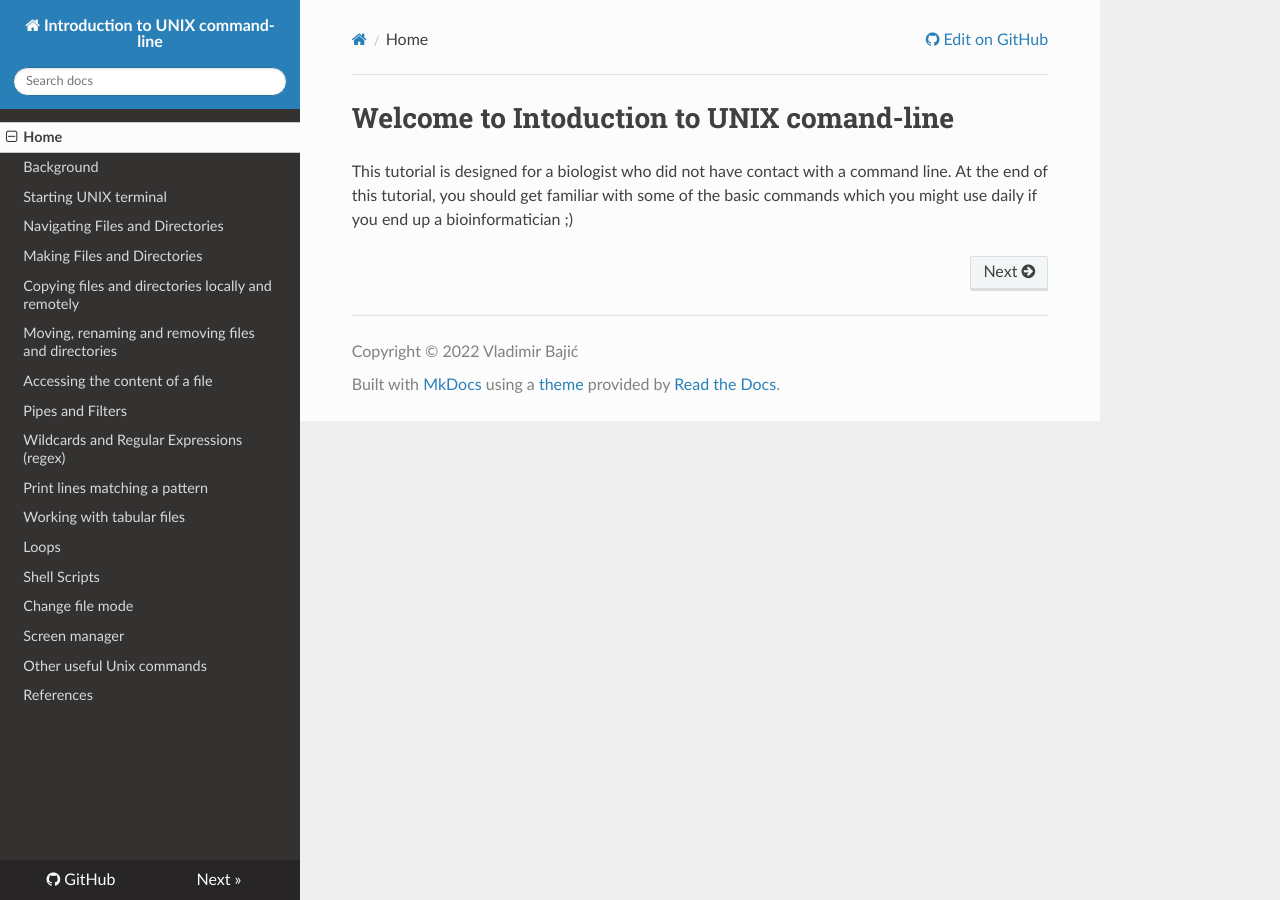
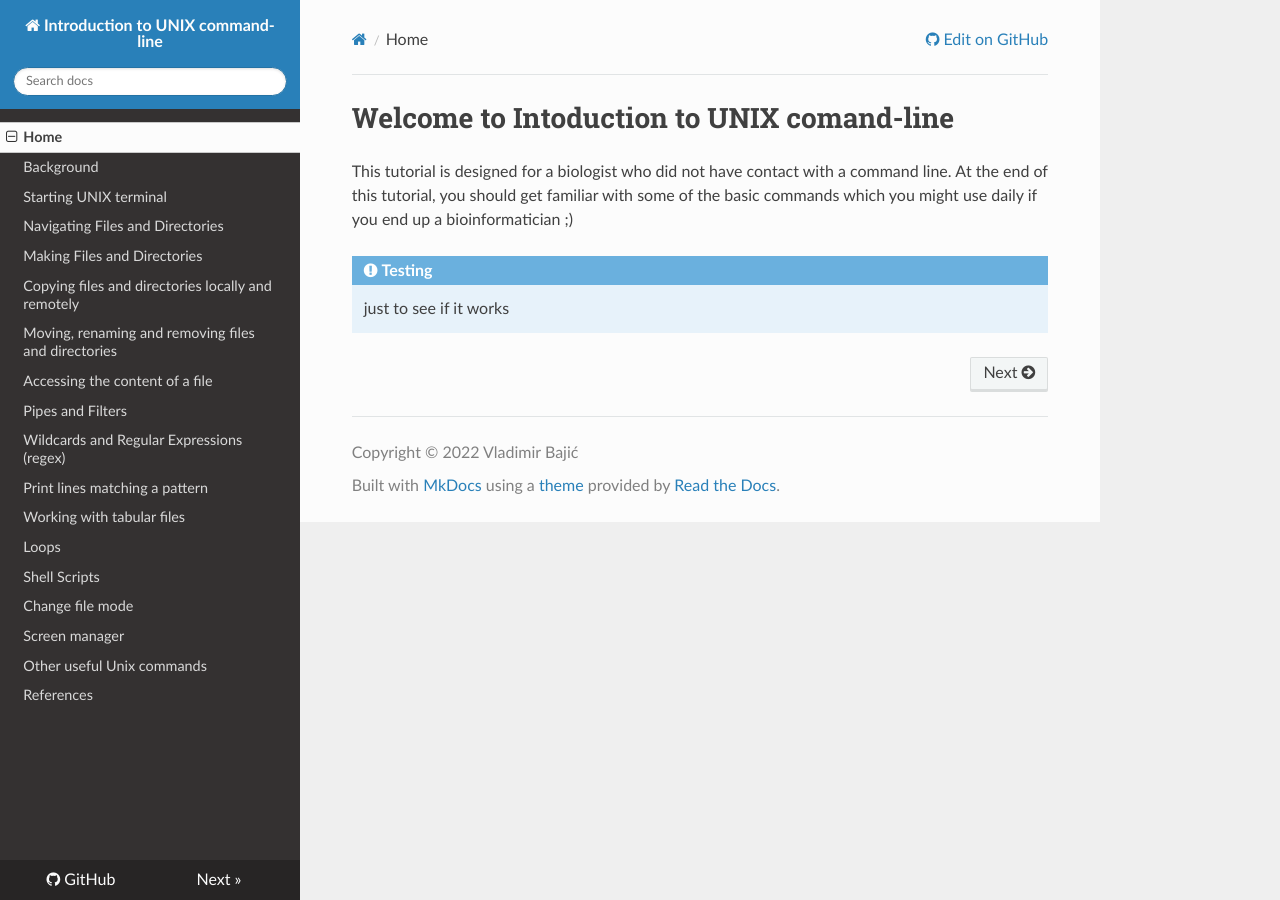
Before and after one commit to bajicv/unix_intro, an MkDocs documentation site: the page built from docs/index.md, in a window 1280 px wide. Built offline with MkDocs 1.6.1, drawn with Linux system fonts in a browser that asks for light colours; nearby versions of some CDN libraries.

Commit message:
adding note in index to check if it works on readthedocs

```diff
--- a/docs/index.md
+++ b/docs/index.md
@@ -1,3 +1,6 @@
 # Welcome to Intoduction to UNIX comand-line
 
 This tutorial is designed for a biologist who did not have contact with a command line. At the end of this tutorial, you should get familiar with some of the basic commands which you might use daily if you end up a bioinformatician ;)
+
+!!! note "Testing"
+    just to see if it works
```
